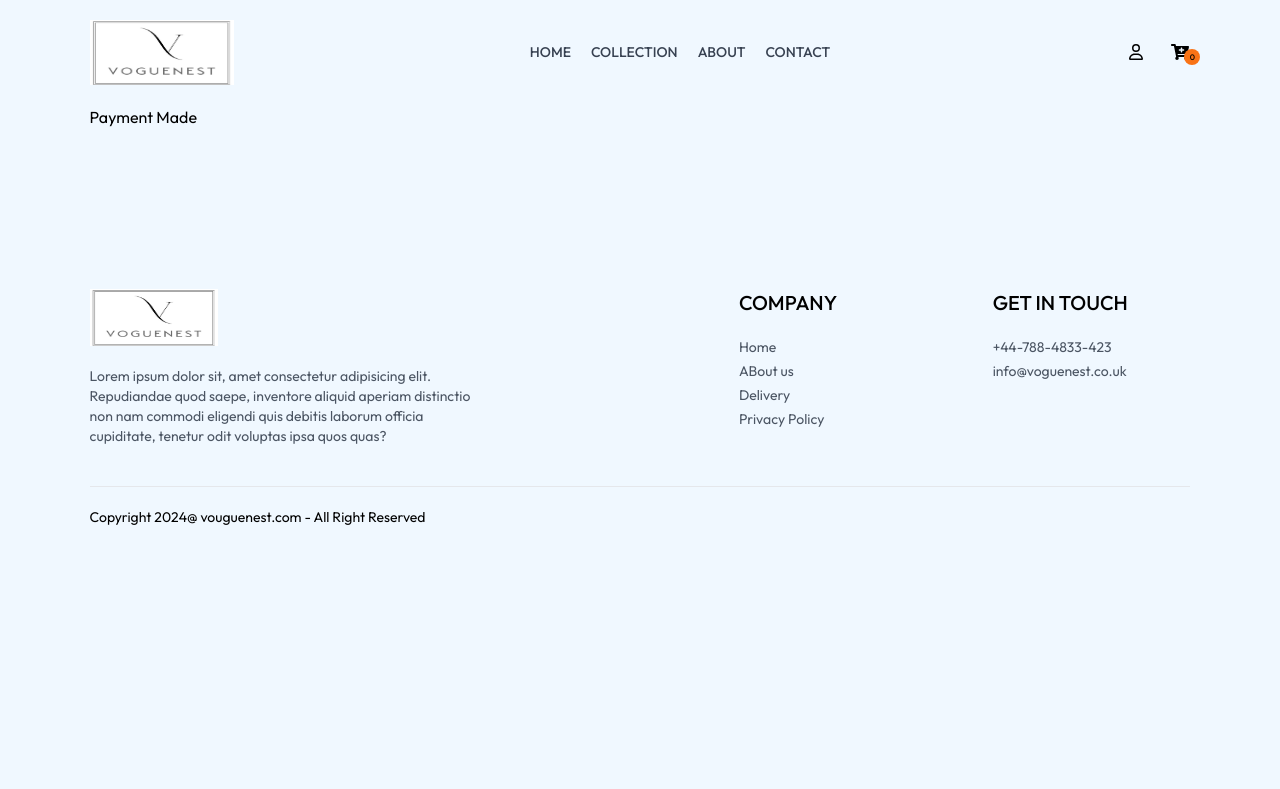
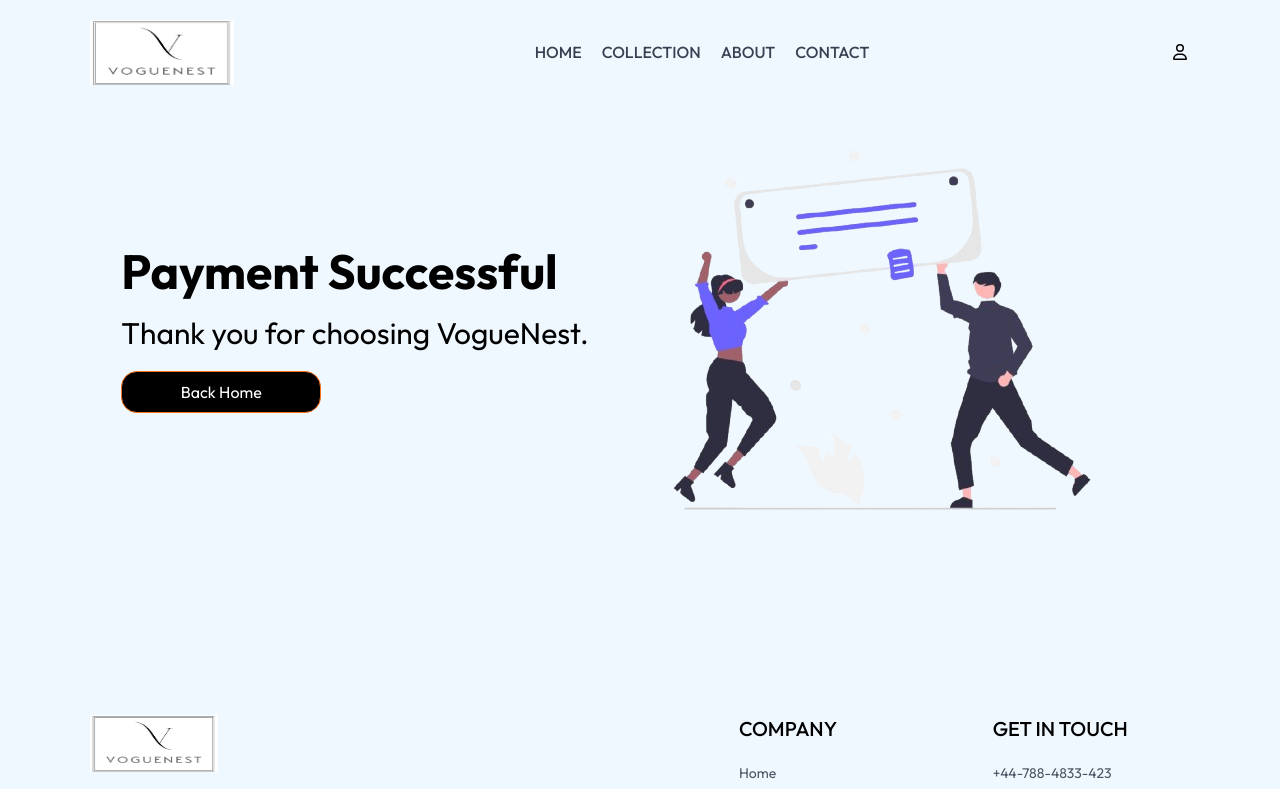
Before and after one commit to Tayokanch/VogueNest-client, a React (Vite) app: page /success in a window 1280 px wide. Shown: the top 789 px of the page. Built offline with nearby package versions, Linux system fonts and the light colour scheme; no server answers.

Commit message:
added success and cancel components

```diff
--- a/src/components/NavBar.tsx
+++ b/src/components/NavBar.tsx
@@ -11,7 +11,8 @@ import { ShopContext } from '../context/ShopContext.tsx';
 import { useLocation } from 'react-router-dom';
 const NavBar = () => {
   const [visible, setVisible] = useState<Boolean>(false);
-  const { setShowSearch, getCartCount, loginStatus, navigate } = useContext(ShopContext);
+  const { setShowSearch, getCartCount, loginStatus, navigate, loginUSer } =
+    useContext(ShopContext);
   const [searchIcon, setSearchIcon] = useState<Boolean>(false);
   const location = useLocation();
 
@@ -25,47 +26,74 @@ const NavBar = () => {
 
   return (
     <div className="flex items-center justify-between py-5 font-medium">
+      {/* Logo */}
       <Link to={'/'}>
         <img src={assests.vogueLogo} alt="Logo" className="w-36 aspect-2/0.9" />
       </Link>
+
+      {/* Navigation Links for Larger Screens */}
       <ul className="hidden sm:flex gap-5 text-sm text-gray-700">
-        <NavLink className="flex flex-col items-center gap-1" to={'/'}>
-          <p>HOME</p>
+        <NavLink
+          className="flex flex-col items-center  text-base gap-1 text-center hover:text-gray-900"
+          to={'/'}
+        >
+          HOME
           <hr className="w-2/4 border-none h-[1.5px] bg-gray-800 hidden" />
         </NavLink>
         <NavLink
-          className="flex flex-col items-center gap-1"
+          className="flex flex-col items-center text-base  gap-1 text-center hover:text-gray-900"
           to={'/collection'}
         >
-          <p>COLLECTION</p>
+          COLLECTION
           <hr className="w-2/4 border-none h-[1.5px] bg-gray-800 hidden" />
         </NavLink>
-        <NavLink className="flex flex-col items-center gap-1" to={'/about'}>
-          <p>ABOUT</p>
+        <NavLink
+          className="flex flex-col items-center text-base  gap-1 text-center hover:text-gray-900"
+          to={'/about'}
+        >
+          ABOUT
           <hr className="w-2/4 border-none h-[1.5px] bg-gray-800 hidden" />
         </NavLink>
-        <NavLink className="flex flex-col items-center gap-1" to={'/contact'}>
-          <p>CONTACT</p>
+        <NavLink
+          className="flex flex-col items-center text-base  gap-1 text-center hover:text-gray-900"
+          to={'/contact'}
+        >
+          CONTACT
           <hr className="w-2/4 border-none h-[1.5px] bg-gray-800 hidden" />
         </NavLink>
+
+        {loginUSer && loginUSer === 'vogueadmin' && (
+          <NavLink
+            className="border px-5 py-1 rounded-full text-base inline-block text-center font-bold hover:bg-gray-200"
+            to={'/admin'}
+          >
+            Vogue Admin
+          </NavLink>
+        )}
       </ul>
+
       <div className="flex items-center gap-6">
+        {/* Search Icon */}
         <FontAwesomeIcon
           onClick={() => setShowSearch(true)}
           icon={faSearch}
           className={`w-5 cursor-pointer ${searchIcon ? 'block' : 'hidden'}`}
         />
+
+        {/* User Icon with Dropdown */}
         <div className="group relative">
           <FontAwesomeIcon icon={faUser} className="w-5 cursor-pointer" />
-
-          <div className="group-hover:block  absolute dropdown-menu right-0 pt-4 hidden">
-            <div className="flex flex-col gat-2 w-44 py-3 px-3 bg-slate-100 text-gray-500 rounded">
+          <div className="group-hover:block absolute dropdown-menu right-0 pt-4 hidden">
+            <div className="flex flex-col gap-2 w-44 py-3 px-3 bg-slate-100 text-gray-500 rounded">
               {loginStatus === true ? (
                 <div>
                   <p className="cursor-pointer hover:text-black text-center border">
                     My Profile
                   </p>
-                  <p  onClick={()=> navigate('/orders')} className="cursor-pointer hover:text-black text-center border">
+                  <p
+                    onClick={() => navigate('/orders')}
+                    className="cursor-pointer hover:text-black text-center border"
+                  >
                     Orders
                   </p>
                   <p className="cursor-pointer hover:text-black text-center border">
@@ -83,18 +111,26 @@ const NavBar = () => {
             </div>
           </div>
         </div>
+
+        {/* Cart Icon */}
+
+        { loginUSer === 'user' && (
           <Link to={'/cart'} className="relative">
             <FaCartPlus className="w-5 min-w-5" />
             <p className="absolute right-[-10px] bottom-[-5px] w-4 text-center leading-4 bg-orange-500 text-black aspect-square rounded-full text-[8px] ">
               {getCartCount()}
             </p>
           </Link>
+        )}
+
+        {/* Menu Icon for Small Screens */}
         <FaBars
           onClick={() => setVisible(true)}
           className="w-5 cursor-pointer sm:hidden"
         />
       </div>
-      {/*Sidebar menu for small Screen   */}
+
+      {/* Sidebar Menu for Small Screens */}
       <div
         className={`absolute top-0 right-0 bottom-0 overflow-hidden bg-white transition-all ${
           visible ? 'w-full' : 'w-0'
@@ -109,31 +145,47 @@ const NavBar = () => {
           </div>
           <NavLink
             onClick={() => setVisible(false)}
-            className="py-2 pl-6 border"
+            className="py-2 pl-6 border text-left"
             to={'/'}
           >
             HOME
           </NavLink>
           <NavLink
             onClick={() => setVisible(false)}
-            className="py-2 pl-6 border"
+            className="py-2 pl-6 border text-left"
             to={'/collection'}
           >
             COLLECTION
           </NavLink>
           <NavLink
             onClick={() => setVisible(false)}
-            className="py-2 pl-6 border"
+            className="py-2 pl-6 border text-left"
             to={'/about'}
           >
             ABOUT
           </NavLink>
           <NavLink
             onClick={() => setVisible(false)}
-            className="py-2 pl-6 border"
+            className="py-2 pl-6 border text-left"
             to={'/contact'}
           >
             CONTACT
+          </NavLink>
+
+          <NavLink
+            onClick={() => setVisible(false)}
+            className="py-2 pl-6 border text-left"
+            to={'/contact'}
+          >
+            CONTACT
+          </NavLink>
+
+          <NavLink
+            onClick={() => setVisible(false)}
+            className="py-2 pl-6 border text-left"
+            to={'/contact'}
+          >
+            VOGUE ADMIN
           </NavLink>
         </div>
       </div>
--- a/src/components/payment/Cancel.tsx
+++ b/src/components/payment/Cancel.tsx
@@ -1,8 +1,25 @@
 import React from 'react'
+import { NavLink } from 'react-router-dom'
+import unsuccesfulImage from '../../assets/unsuccessful.png'
 
 const Cancel = () => {
   return (
-    <div>Payment Cancel</div>
+    <div className="w-full">
+      <div className="flex justify-center gap-4">
+        <div className="flex flex-col gap-5 justify-center">
+          <h2 className="text-5xl font-bold">Payment Unsuccessful</h2>
+          <NavLink
+            to={'/'}
+            className="bg-black w-[200px] text-white py-2 px-5 text-center border border-orange-500 rounded-2xl hover:bg-slate-700 hover:transition-all"
+          >
+            Try again
+          </NavLink>
+        </div>
+        <div>
+          <img src={unsuccesfulImage} alt="" />
+        </div>
+      </div>
+    </div>
   )
 }
 
--- a/src/components/payment/Success.tsx
+++ b/src/components/payment/Success.tsx
@@ -1,9 +1,26 @@
-import React from 'react'
-
+import React from 'react';
+import { NavLink } from 'react-router-dom';
+import successImage from '../../assets/success.png'
 const Success = () => {
   return (
-    <div>Payment Made</div>
-  )
-}
+    <div className="w-full">
+      <div className="flex justify-center gap-4">
+        <div className="flex flex-col gap-5 justify-center">
+          <h2 className="text-5xl font-bold">Payment Successful</h2>
+          <p className="text-3xl">Thank you for choosing VogueNest.</p>
+          <NavLink
+            to={'/'}
+            className="bg-black w-[200px] text-white py-2 px-5 text-center border border-orange-500 rounded-2xl hover:bg-slate-700 hover:transition-all"
+          >
+            Back Home
+          </NavLink>
+        </div>
+        <div>
+          <img src={successImage} alt="" />
+        </div>
+      </div>
+    </div>
+  );
+};
 
-export default Success
+export default Success;
--- a/src/context/ShopContext.tsx
+++ b/src/context/ShopContext.tsx
@@ -12,6 +12,8 @@ interface ShopContextType {
   delivery_fee: number;
   search: string;
   setSearch: React.Dispatch<React.SetStateAction<string>>;
+  loginUSer: string
+  setLoginUser: React.Dispatch<React.SetStateAction<string>>;
   showSearch: boolean;
   setShowSearch: React.Dispatch<React.SetStateAction<boolean>>;
   addToCart: (productId: string, size: string) => Promise<void>;
@@ -49,6 +51,7 @@ const ShopContextProvider: React.FC<Props> = ({ children }) => {
   const [loginStatus, setLoginStatus] = useState<boolean>(false);
   const [order, setOrder] = useState<OrderedProducts[]>([]);
   const [loading, setLoading] = useState<Boolean>(false);
+  const [loginUSer, setLoginUser] = useState<string>('');
 
 
   const navigate = useNavigate();
@@ -76,6 +79,7 @@ const ShopContextProvider: React.FC<Props> = ({ children }) => {
       const response: any = await VogueNestService.validateCookie()
       console.log(response)
       setLoginStatus(response.data)
+      setLoginUser(response.role)
     }
 
     validateCookie()
@@ -191,7 +195,9 @@ const ShopContextProvider: React.FC<Props> = ({ children }) => {
         order,
         setOrder,
         loading,
-        setLoading
+        setLoading,
+        loginUSer,
+         setLoginUser
       }}
     >
       {children}
--- a/src/pages/Login.tsx
+++ b/src/pages/Login.tsx
@@ -15,7 +15,7 @@ const Login = () => {
   } = useForm<LoginData>({
     mode: 'onChange',
   });
-  const { loginStatus, setLoginStatus, loading, setLoading } =
+  const { loginStatus, setLoginStatus, loading, setLoading, setLoginUser } =
     useContext(ShopContext);
   const [serverError, setServerError] = useState<string | null>(null);
   const [successMessage, setSuccessMessage] = useState<string | null>(null);
@@ -29,8 +29,10 @@ const Login = () => {
     try {
       setLoading(true);
       const res = await VogueNestService.Login(data);
+      console.log(res)
       if (res.login) {
         setLoginStatus(true);
+        setLoginUser(res.role)
         setSuccessMessage('Login successful!');
         setLoading(false);
         navigate('/');
```
Also changed, not shown: src/assets/success.png (added), src/assets/unsuccessful.png (added). Lines whose indentation alone changed are shown as unchanged.
